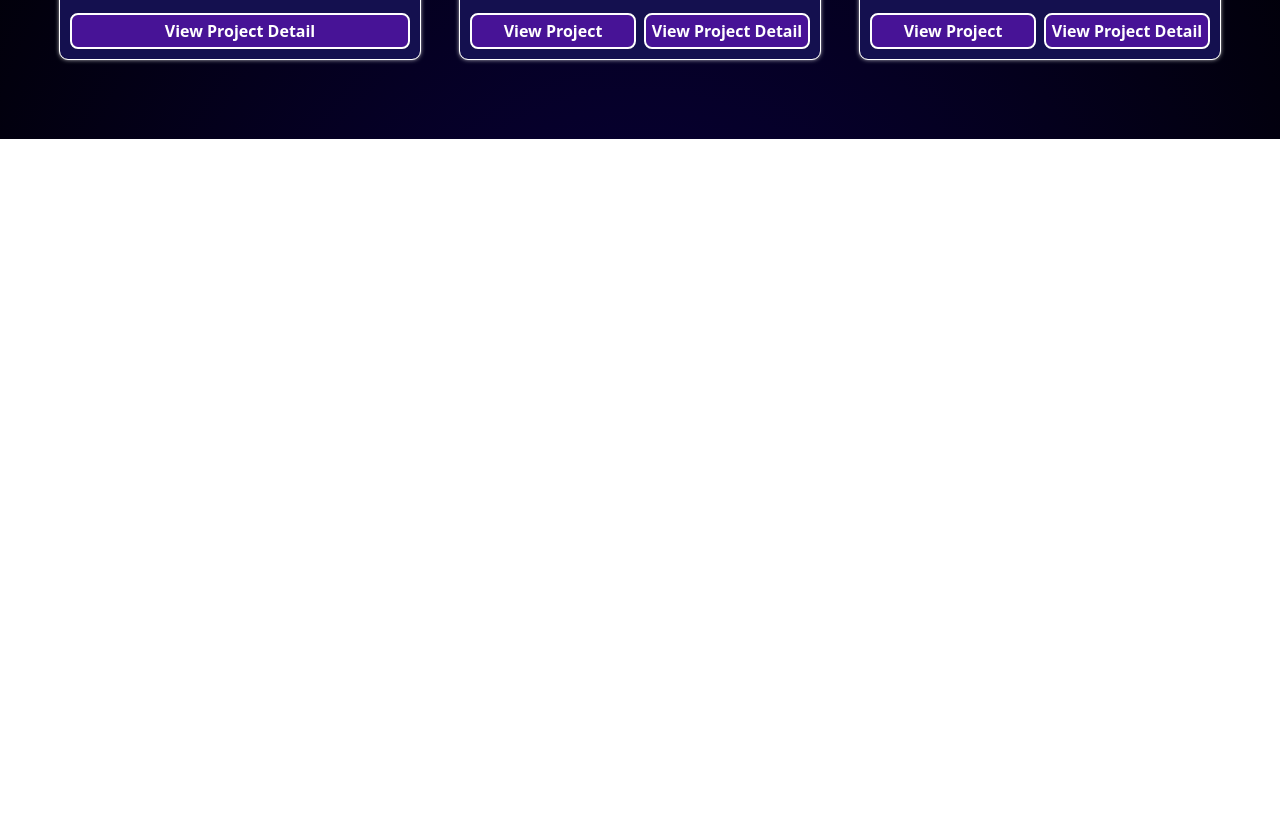
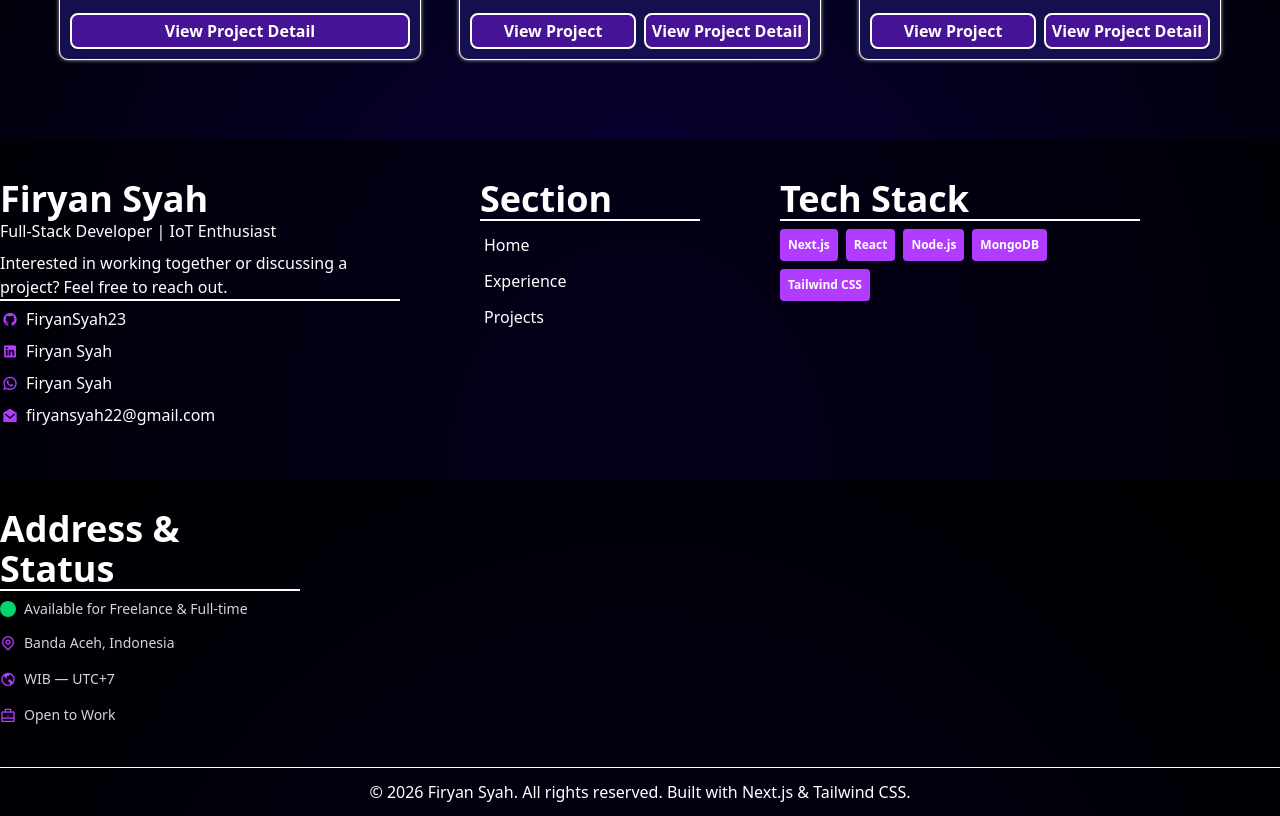
Before and after one commit to FiryanSyah23/firyansyah-portfolio, a Next.js app: page / in a window 1280 px wide. Shown: the part 2720-3536 px from the top of the page. Before the commit the page ends 2859 px from the top, so only its background shows below. Built offline with nearby package versions, Linux system fonts and the light colour scheme.

Commit message:
feat: add Footer component and reorganize Navbar imports; remove unused SectionsLink and SosmedLogoLink components

```diff
--- a/src/app/page.jsx
+++ b/src/app/page.jsx
@@ -1,3 +1,4 @@
+import Footer from "@/components/layout/footer/Footer";
 import Navbar from "@/components/layout/Navbar/Navbar";
 import Experience from "@/components/sections/Experience";
 import Homepage from "@/components/sections/Homepage";
@@ -12,6 +13,7 @@ export default function Home() {
 			<Homepage />
 			<Experience />
 			<Projects />
+			<Footer />
 		</>
 	);
 }
--- a/src/components/layout/Navbar/ContentNavbar.jsx
+++ b/src/components/layout/Navbar/ContentNavbar.jsx
@@ -1,6 +1,6 @@
 import Image from "next/image";
-import SosmedLogoLink from "./SosmedLogoLink";
-import SectionsLink from "./SectionsLink";
+import SosmedLogoLink from "../../ui/SosmedLogoLink";
+import SectionsLink from "../../ui/SectionsLink";
 import Link from "next/link";
 import { cn } from "@/lib/utils";
 
--- a/src/components/layout/Navbar/MenuCardPanel.jsx
+++ b/src/components/layout/Navbar/MenuCardPanel.jsx
@@ -1,5 +1,5 @@
-import SectionsLink from "./SectionsLink";
-import SosmedLogoLink from "./SosmedLogoLink";
+import SectionsLink from "../../ui/SectionsLink";
+import SosmedLogoLink from "../../ui/SosmedLogoLink";
 
 export default function MenuCardPanel({ menu, setMenu }) {
 	return (
--- a/src/components/layout/NavbarProject/NavbarProject.jsx
+++ b/src/components/layout/NavbarProject/NavbarProject.jsx
@@ -2,7 +2,7 @@
 import Image from "next/image";
 import Link from "next/link";
 import React, { useState } from "react";
-import SosmedLogoLink from "../Navbar/SosmedLogoLink";
+import SosmedLogoLink from "../../ui/SosmedLogoLink";
 
 export default function NavbarProject() {
 	const [menu, setMenu] = useState(false);
--- /dev/null
+++ b/src/components/layout/footer/Footer.jsx
@@ -0,0 +1,69 @@
+"use client";
+import React from "react";
+import LogoLinkDetail from "@/components/ui/LogoLinkDetail";
+import SectionsLink from "@/components/ui/SectionsLink";
+import Badge from "@/components/ui/Badge";
+
+export default function Footer() {
+	return (
+		<div className="w-full bg-black/55 text-white ">
+			<div className="container mx-auto py-10 flex gap-20 max-sm:gap-5 flex-wrap [&_h2]:font-bold max-sm:[&_h2]:text-3xl max-sm:px-2  ">
+				<div className="flex flex-col ">
+					<div className="w-100 max-sm:w-full mb-1">
+						<h2 className="text-4xl ">Firyan Syah</h2>
+						<p className="mb-2">Full-Stack Developer | IoT Enthusiast</p>
+						<p className="border-b-2 border-b-white">
+							Interested in working together or discussing a project? Feel free to reach out.
+						</p>
+					</div>
+					<div className="flex flex-col gap-1 *:p-0.5 *:hover:bg-secondary *:w-56 *:rounded-lg items-start">
+						<LogoLinkDetail />
+					</div>
+				</div>
+				<div className="w-55 max-sm:w-full flex flex-col">
+					<h2 className="text-4xl border-b-2 border-b-white mb-2">Section</h2>
+					<div className="flex flex-col *:text-start *:p-1 *:w-full *:hover:bg-secondary gap-1 *:rounded-lg">
+						<SectionsLink />
+					</div>
+				</div>
+				<div className="w-90 max-sm:w-full">
+					<h2 className="text-4xl border-b-2 border-b-white mb-2">Tech Stack</h2>
+					<div className="flex gap-2 flex-wrap">
+						<Badge>Next.js </Badge>
+						<Badge>React </Badge>
+						<Badge>Node.js </Badge>
+						<Badge>MongoDB </Badge>
+						<Badge>Tailwind CSS </Badge>
+					</div>
+				</div>
+				<div className="w-75 max-sm:w-full">
+					<h2 className="text-4xl border-b-2 border-b-white mb-2">Address & Status</h2>
+					<div className="flex flex-col gap-3 text-sm text-gray-300">
+						<div className="flex items-center gap-2">
+							<span className="w-4 h-4 bg-green-400 rounded-full animate-pulse shrink-0"></span>
+							<span>Available for Freelance & Full-time</span>
+						</div>
+
+						<div className="flex items-center gap-2">
+							<i className="ri-map-pin-line text-secondary text-base"></i>
+							<span>Banda Aceh, Indonesia</span>
+						</div>
+
+						<div className="flex items-center gap-2">
+							<i className="ri-earth-line text-secondary text-base"></i>
+							<span>WIB — UTC+7</span>
+						</div>
+
+						<div className="flex items-center gap-2">
+							<i className="ri-briefcase-line text-secondary text-base"></i>
+							<span>Open to Work</span>
+						</div>
+					</div>
+				</div>
+			</div>
+			<div className="text-center py-3 border-t border-t-white">
+				© 2026 Firyan Syah. All rights reserved. Built with Next.js & Tailwind CSS.
+			</div>
+		</div>
+	);
+}
--- a/src/components/sections/Projects.jsx
+++ b/src/components/sections/Projects.jsx
@@ -32,15 +32,21 @@ export default function Projects() {
 
 						<div className="flex flex-col gap-2 grow">
 							<h3 className="text-2xl font-bold mb-1 ">{item.title}</h3>
-							<div className="flex items-center gap-3 flex-wrap pb-3">
+							<div className="flex items-center gap-3 flex-wrap pb-3 *:first:bg-gray-700/75">
 								{item.tech.slice(0, 4).map((tech, index) => (
 									<Badge key={index}>{tech}</Badge>
 								))}
-								{item.tech.length > 4 && <div className="bg-gray-700/75 text-xs text-center p-2 rounded-sm font-semibold">+{item.tech.length - 4}</div>}
+								{item.tech.length > 4 && (
+									<div className="bg-gray-700/75 text-xs text-center p-2 rounded-sm font-semibold">
+										+{item.tech.length - 4}
+									</div>
+								)}
 							</div>
 							<div className="overflow-hidden h-30 ">
 								<p className="text-base/tight text-muted  group-hover:text-white group-active:text-white duration-1000 pb-3 text-justify">
-									{item.description.split(" ").length > 30 ? item.description.split(" ").slice(0, 30).join(" ") + " ..." : item.description}
+									{item.description.split(" ").length > 30
+										? item.description.split(" ").slice(0, 30).join(" ") + " ..."
+										: item.description}
 								</p>
 							</div>
 						</div>
--- a/src/components/ui/Badge.jsx
+++ b/src/components/ui/Badge.jsx
@@ -1,5 +1,5 @@
 import React from "react";
 
 export default function Badge({ children }) {
-	return <div className={`text-xs font-semibold  p-2 text-nowrap text-center bg-secondary rounded-sm first:bg-gray-700/75`}>{children}</div>;
+	return <div className={`text-xs font-semibold  p-2 text-nowrap text-center bg-secondary rounded-sm `}>{children}</div>;
 }
--- /dev/null
+++ b/src/components/ui/LogoLinkDetail.jsx
@@ -0,0 +1,51 @@
+import React from "react";
+
+export default function LogoLinkDetail() {
+	const email = "firyansyah22@gmail.com";
+	const subject = "Halo%20Firyan%2C%20Ada%20Pesan%20Untukmu";
+	const body = "Halo%20Firyan%2C%0A%0A";
+
+	return (
+		<>
+			<a
+				href="https://github.com/FiryanSyah23"
+				target="_blank"
+				rel="noopener noreferrer"
+				className="group flex items-center gap-2"
+			>
+				<i className="ri-github-fill text-secondary group-hover:text-white"></i>
+				<span>FiryanSyah23</span>
+			</a>
+
+			<a
+				href="https://linkedin.com/in/firyansyah"
+				target="_blank"
+				rel="noopener noreferrer"
+				className="group flex items-center gap-2"
+			>
+				<i className="ri-linkedin-box-fill text-secondary group-hover:text-white"></i>
+				<span>Firyan Syah</span>
+			</a>
+
+			<a
+				href="https://wa.me/085135886173"
+				target="_blank"
+				rel="noopener noreferrer"
+				className="group flex items-center gap-2"
+			>
+				<i className="ri-whatsapp-line text-secondary group-hover:text-white"></i>
+				<span>Firyan Syah</span>
+			</a>
+
+			<a
+				href={`https://mail.google.com/mail/?view=cm&to=${email}&su=${subject}&body=${body}`}
+				target="_blank"
+				rel="noopener noreferrer"
+				className="group flex items-center gap-2"
+			>
+				<i className="ri-mail-open-fill text-secondary group-hover:text-white"></i>
+				<span>firyansyah22@gmail.com</span>
+			</a>
+		</>
+	);
+}
```
Also changed, not shown: src/components/ui/SectionsLink.jsx (renamed from src/components/layout/Navbar/SectionsLink.jsx), src/components/ui/SosmedLogoLink.jsx (renamed from src/components/layout/Navbar/SosmedLogoLink.jsx).
